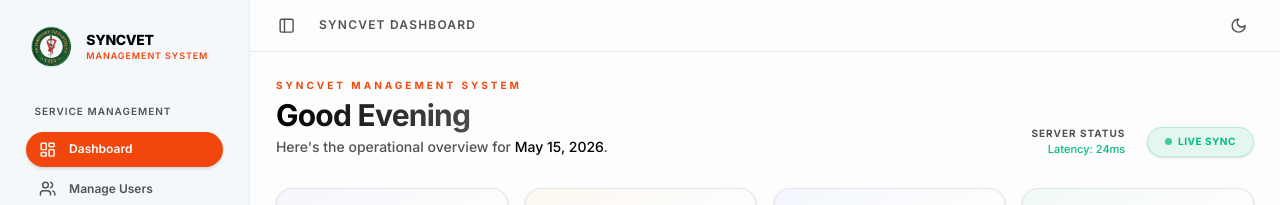
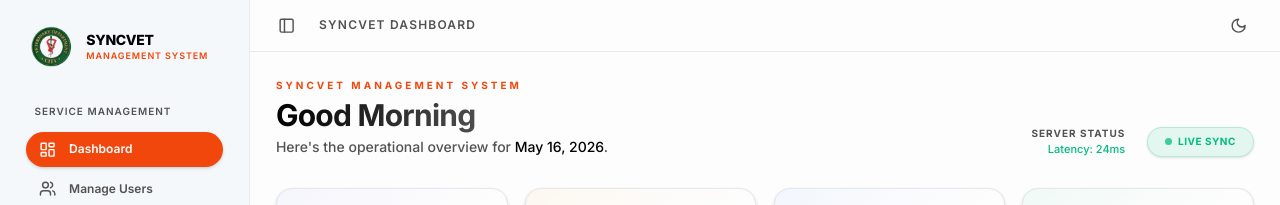
Before and after one commit to 3hird-K/syncvet-ui, a Next.js app: page / in a window 1280 px wide. Shown: the top 205 px of the page. Built offline with nearby package versions, Linux system fonts and the light colour scheme.

Commit message:
time:mod

```diff
--- a/src/components/dashboard/dashboard-header.tsx
+++ b/src/components/dashboard/dashboard-header.tsx
@@ -8,10 +8,14 @@ export function DashboardHeader() {
           SyncVet Management System
         </p>
         <h2 className="text-3xl font-bold tracking-tight bg-gradient-to-r from-foreground to-foreground/50 bg-clip-text text-transparent">
-          {new Date().getHours() < 12 ? "Good Morning" : new Date().getHours() < 18 ? "Good Afternoon" : "Good Evening"}
+          {new Intl.DateTimeFormat('en-PH', { hour: 'numeric', hour12: false, timeZone: 'Asia/Manila' }).format(new Date()) < "12"
+            ? "Good Morning"
+            : new Intl.DateTimeFormat('en-PH', { hour: 'numeric', hour12: false, timeZone: 'Asia/Manila' }).format(new Date()) < "18"
+            ? "Good Afternoon"
+            : "Good Evening"}
         </h2>
         <p className="text-sm text-muted-foreground font-medium">
-          Here&apos;s the operational overview for <span className="text-foreground">{new Date().toLocaleDateString('en-US', { month: 'long', day: 'numeric', year: 'numeric' })}</span>.
+          Here&apos;s the operational overview for <span className="text-foreground">{new Intl.DateTimeFormat('en-PH', { month: 'long', day: 'numeric', year: 'numeric', timeZone: 'Asia/Manila' }).format(new Date())}</span>.
         </p>
       </div>
 
```
